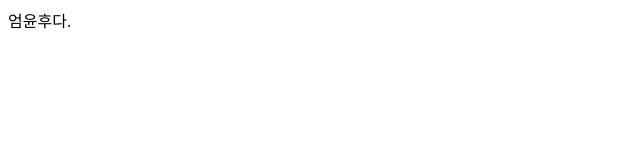
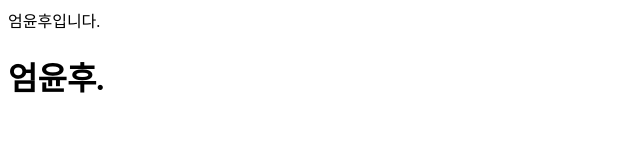
Before and after one commit to MyYerinPRINCESS/djadbsgn.github.io, a plain HTML site: page index.html in a window 1280 px wide. Shown: the whole page, without its empty margins (0-640 px from the left). Drawn offline with Linux system fonts and the light colour scheme.

Commit message:
Update index.html

```diff
--- a/index.html
+++ b/index.html
@@ -1,7 +1,10 @@
 <html>
   <head>
     <tittle>
-      엄윤후다.
+      엄윤후입니다.
     </tittle>
   </head>
+  <body>
+    <h1>엄윤후.</h1>
+  </body>
 </html>
```
